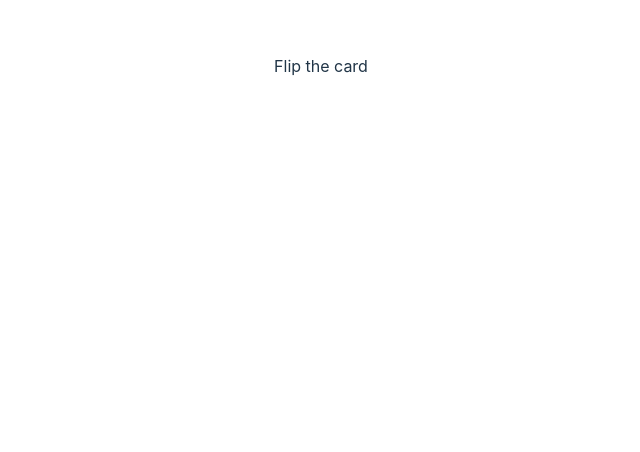
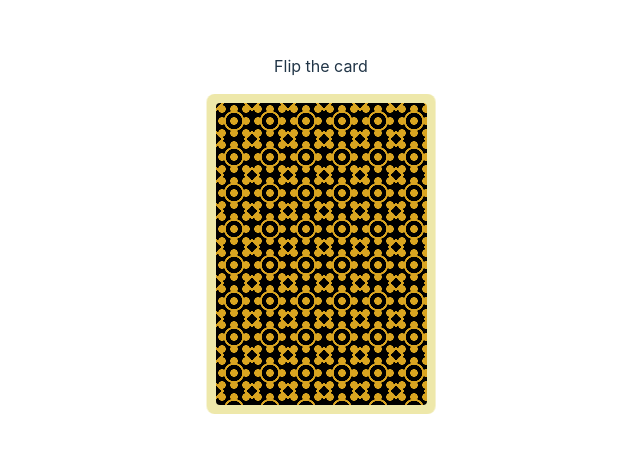
Before and after one commit to akashsoni01/svelte4_poc, a Svelte app in the folder my-svelte-project/: page / in a window 1280 px wide. Shown: the part 166-618 px from the top of the page, without its empty margins (319-959 px from the left). Built offline with nearby package versions, Linux system fonts and the light colour scheme.

Commit message:
p2 - the style directives

```diff
--- a/my-svelte-project/src/App.svelte
+++ b/my-svelte-project/src/App.svelte
@@ -4,7 +4,14 @@
 
 <div class="container">
   Flip the card
-  <button class="card" class:flipped on:click={() => (flipped = !flipped)}>
+  <button
+    class="card"
+    style:transform={flipped ? "rotateY(0)" : ""}
+    style:--bg-1="palegoldenrod"
+    style:--bg-2="black"
+    style:--bg-3="goldenrod"
+    on:click={() => (flipped = !flipped)}
+  >
     <div class="front">
       <span class="symbol">♠</span>
     </div>
```
